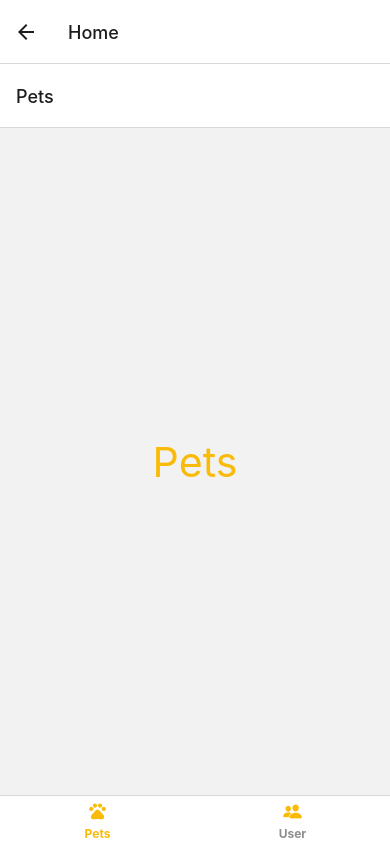
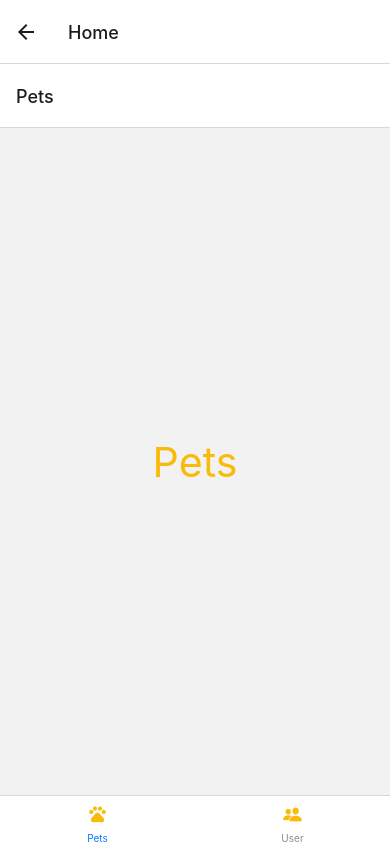
Before and after one commit to JoezerSmaniotto/ReactNative, a React Native app: screen /Home in a window 390 px wide. Built offline with nearby package versions, Linux system fonts and the light colour scheme.

Commit message:
js-14-11-2021-Ajuste_home_tab-navigete_screenOptions

```diff
--- a/src/sreens/Home/index.js
+++ b/src/sreens/Home/index.js
@@ -50,7 +50,7 @@ const Home = ({navigation}) => {
       //   tabBarInactiveTintColor: 'gray',
       // })}
       // initialRouteName={Pets}
-      tabBarOptions={{
+      screenOptions={{
         initialRouteName: 'Pets',
         activeTintColor: COLORS.primary,
         labelStyle: {
```
